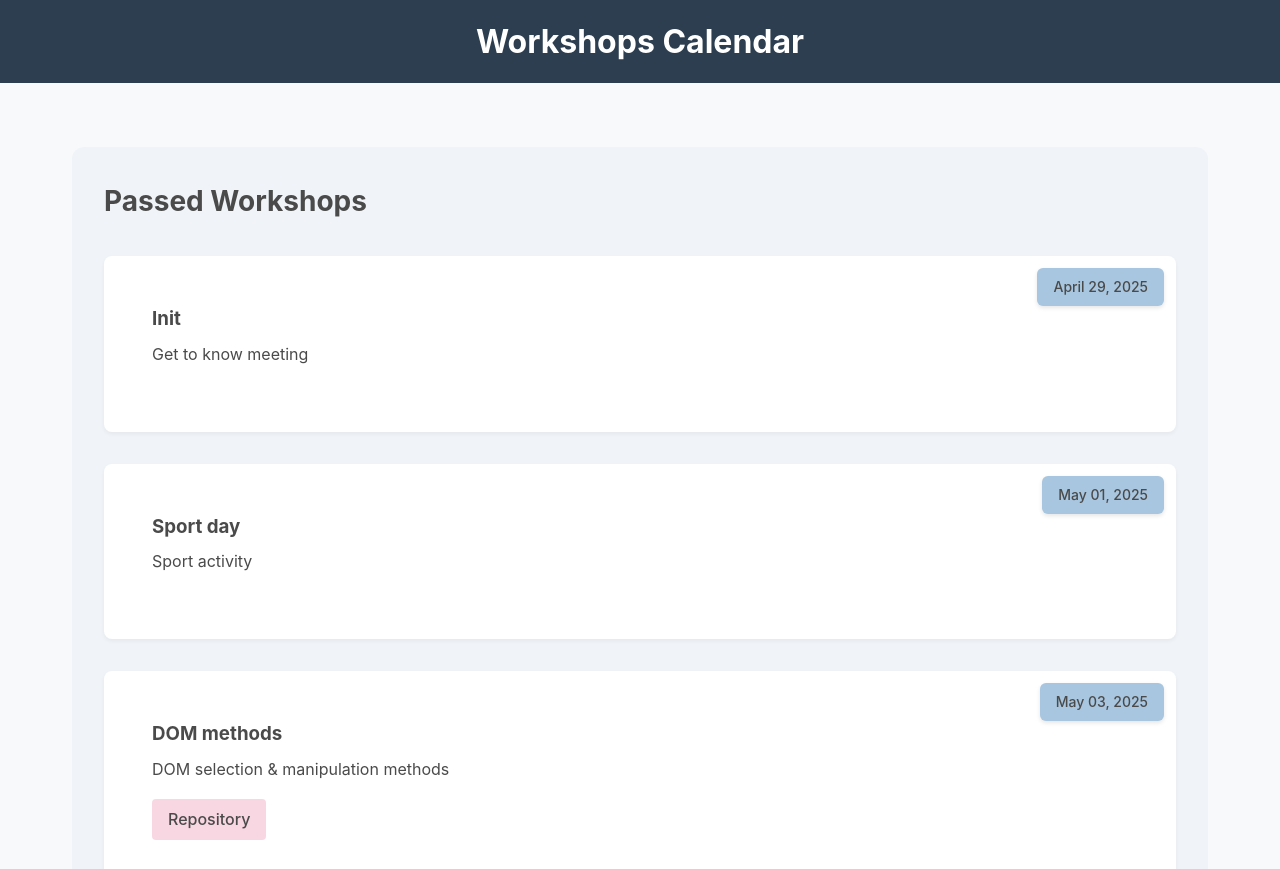
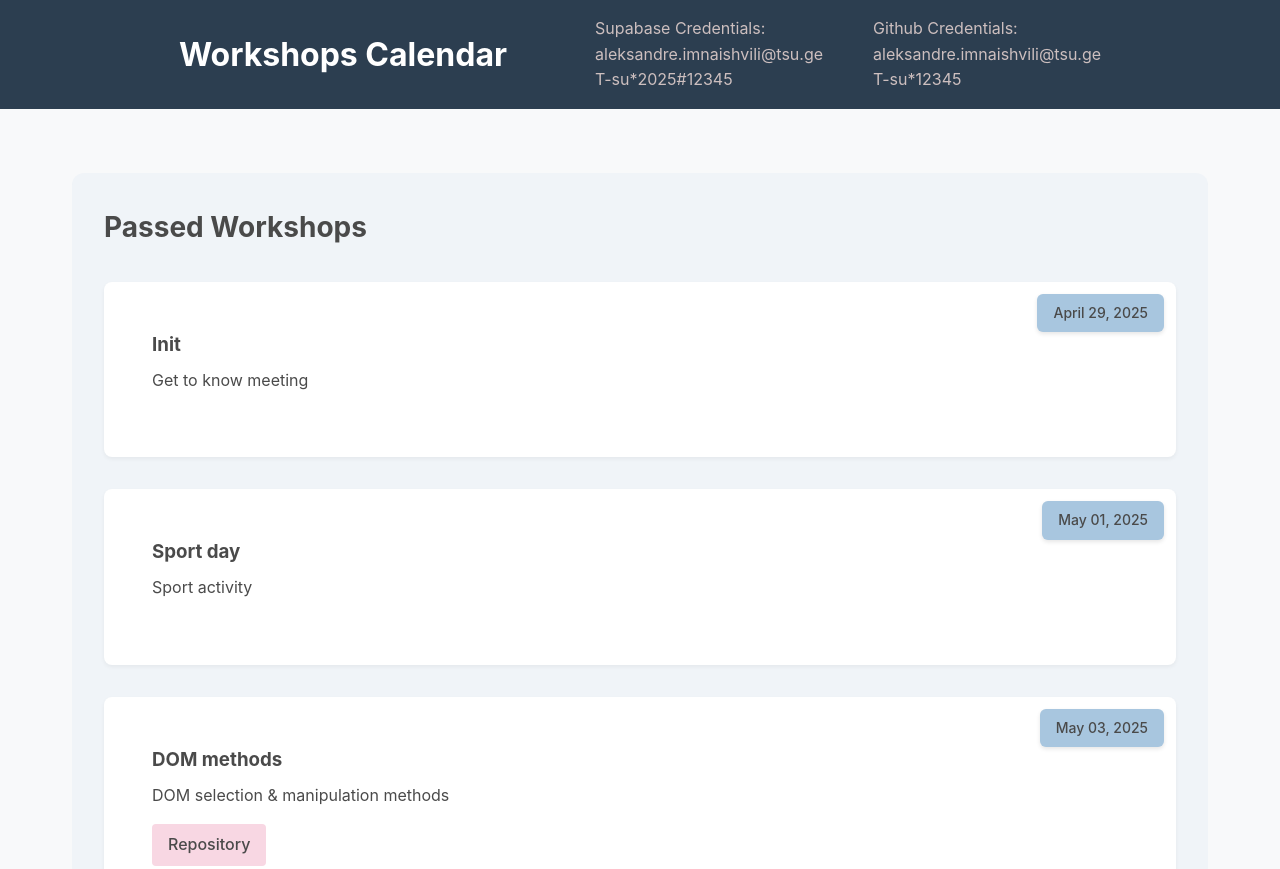
Before and after one commit to tsu-frontend/workshop-index, a plain HTML site: page index.html in a window 1280 px wide. Shown: the top 869 px of the page. Drawn offline with Linux system fonts and the light colour scheme.

Commit message:
add: services credentials

```diff
--- a/index.html
+++ b/index.html
@@ -1,15 +1,27 @@
 <!DOCTYPE html>
 <html lang="en">
   <head>
-    <meta charset="UTF-8">
-    <meta name="viewport" content="width=device-width, initial-scale=1.0">
+    <meta charset="UTF-8" />
+    <meta name="viewport" content="width=device-width, initial-scale=1.0" />
     <title>Workshops Calendar</title>
-    <link rel="stylesheet" href="styles.css">
+    <link rel="stylesheet" href="styles.css" />
   </head>
   <body>
     <header>
       <div class="container">
         <h1>Workshops Calendar</h1>
+        <div class="credentials">
+          <div>
+            <span>Supabase Credentials:</span>
+            <span>aleksandre.imnaishvili@tsu.ge</span>
+            <span>T-su*2025#12345</span>
+          </div>
+          <div>
+            <span>Github Credentials:</span>
+            <span>aleksandre.imnaishvili@tsu.ge</span>
+            <span>T-su*12345</span>
+          </div>
+        </div>
       </div>
     </header>
 
@@ -27,7 +39,6 @@
               <div class="date-badge">May 01, 2025</div>
               <h3>Sport day</h3>
               <p>Sport activity</p>
-
             </article>
             <article class="workshop-card">
               <div class="date-badge">May 03, 2025</div>
@@ -51,8 +62,18 @@
               <p>Showcase of async operations</p>
               <div class="workshop-links">
                 <a target="_blank" href="https://github.com/tsu-frontend/workshop-3" class="repo-link">Repository</a>
-                            <a target="_blank" href="https://drive.google.com/file/d/1VZdayHyImAMGBu6HOt6ivFo0sOnCgCuY/view?usp=sharing" class="recording-link">Recording Part I</a>
-                            <a target="_blank" href="https://drive.google.com/file/d/1gQ48xbrpm5bKZleahQpde-SDPYM30__M/view?usp=sharing" class="recording-link">Recording Part II</a>
+                <a
+                  target="_blank"
+                  href="https://drive.google.com/file/d/1VZdayHyImAMGBu6HOt6ivFo0sOnCgCuY/view?usp=sharing"
+                  class="recording-link"
+                  >Recording Part I</a
+                >
+                <a
+                  target="_blank"
+                  href="https://drive.google.com/file/d/1gQ48xbrpm5bKZleahQpde-SDPYM30__M/view?usp=sharing"
+                  class="recording-link"
+                  >Recording Part II</a
+                >
               </div>
             </article>
             <article class="workshop-card">
@@ -61,7 +82,12 @@
               <p>Setting up the server & fetching data from it</p>
               <div class="workshop-links">
                 <a target="_blank" href="https://github.com/tsu-frontend/workshop-4" class="repo-link">Repository</a>
-                            <a target="_blank" href="https://drive.google.com/file/d/1LwUVLviuB9gG2dxxJ3gBH2lg_j5RMfpF/view?usp=sharing" class="recording-link">Recording</a>
+                <a
+                  target="_blank"
+                  href="https://drive.google.com/file/d/1LwUVLviuB9gG2dxxJ3gBH2lg_j5RMfpF/view?usp=sharing"
+                  class="recording-link"
+                  >Recording</a
+                >
               </div>
             </article>
             <article class="workshop-card">
@@ -69,7 +95,12 @@
               <h3>Communication with server Part II</h3>
               <p>Setting up the server & fetching data from it</p>
               <div class="workshop-links">
-                            <a target="_blank" href="https://drive.google.com/file/d/1OJhoqZq1y5j1ERfj45oeRdIY08aLOo07/view?usp=sharing" class="recording-link">Recording</a>
+                <a
+                  target="_blank"
+                  href="https://drive.google.com/file/d/1OJhoqZq1y5j1ERfj45oeRdIY08aLOo07/view?usp=sharing"
+                  class="recording-link"
+                  >Recording</a
+                >
               </div>
             </article>
             <article class="workshop-card">
@@ -77,7 +108,12 @@
               <h3>Database connection & Authentication</h3>
               <p>Defining the database schema & authentication methods</p>
               <div class="workshop-links">
-                            <a target="_blank" href="https://drive.google.com/file/d/1uqnvJ5_gRDaCebkoUhaDqpAz4Um7mxOU/view?usp=sharing" class="recording-link">Recording</a>
+                <a
+                  target="_blank"
+                  href="https://drive.google.com/file/d/1uqnvJ5_gRDaCebkoUhaDqpAz4Um7mxOU/view?usp=sharing"
+                  class="recording-link"
+                  >Recording</a
+                >
               </div>
             </article>
             <article class="workshop-card">
@@ -85,16 +121,18 @@
               <h3>Upcoming exams overview</h3>
               <p>Taking look at topics covered during module</p>
               <div class="workshop-links">
-                            <a target="_blank" href="https://drive.google.com/file/d/1SksVzAwh_RneewYgISdImA2XdS8tdjaS/view?usp=sharing" class="recording-link">Recording</a>
+                <a
+                  target="_blank"
+                  href="https://drive.google.com/file/d/1SksVzAwh_RneewYgISdImA2XdS8tdjaS/view?usp=sharing"
+                  class="recording-link"
+                  >Recording</a
+                >
               </div>
             </article>
-
           </div>
         </section>
 
-            <section id="upcoming" class="workshop-section">
-
-            </section>
+        <section id="upcoming" class="workshop-section"></section>
       </div>
     </main>
 
--- a/styles.css
+++ b/styles.css
@@ -21,7 +21,7 @@
 }
 
 body {
-    font-family: -apple-system, BlinkMacSystemFont, 'Segoe UI', Roboto, Oxygen, Ubuntu, Cantarell, sans-serif;
+  font-family: -apple-system, BlinkMacSystemFont, "Segoe UI", Roboto, Oxygen, Ubuntu, Cantarell, sans-serif;
   line-height: 1.6;
   color: var(--text-color);
   background-color: var(--background-color);
@@ -39,13 +39,16 @@ header {
   background-color: var(--header-footer-bg);
   padding: var(--spacing-unit) 0;
   margin-bottom: calc(var(--spacing-unit) * 2);
+  display: flex;
+  justify-content: center;
+  align-items: center;
 }
 
 header .container {
   display: flex;
-    flex-direction: column;
   align-items: center;
-    gap: calc(var(--spacing-unit) * 1.5);
+  justify-content: center;
+  gap: calc(var(--spacing-unit) * 5.5);
 }
 
 header h1 {
@@ -64,6 +67,17 @@ nav a {
   text-decoration: none;
   color: var(--header-footer-text);
   font-weight: 500;
+}
+
+.credentials {
+  display: flex;
+  gap: 50px;
+}
+.credentials div {
+  display: flex;
+  flex-direction: column;
+  color: rgb(205, 191, 191);
+  font-style: italicx;
 }
 
 /* Main Content Styles */
```
Lines whose indentation alone changed are shown as unchanged.
